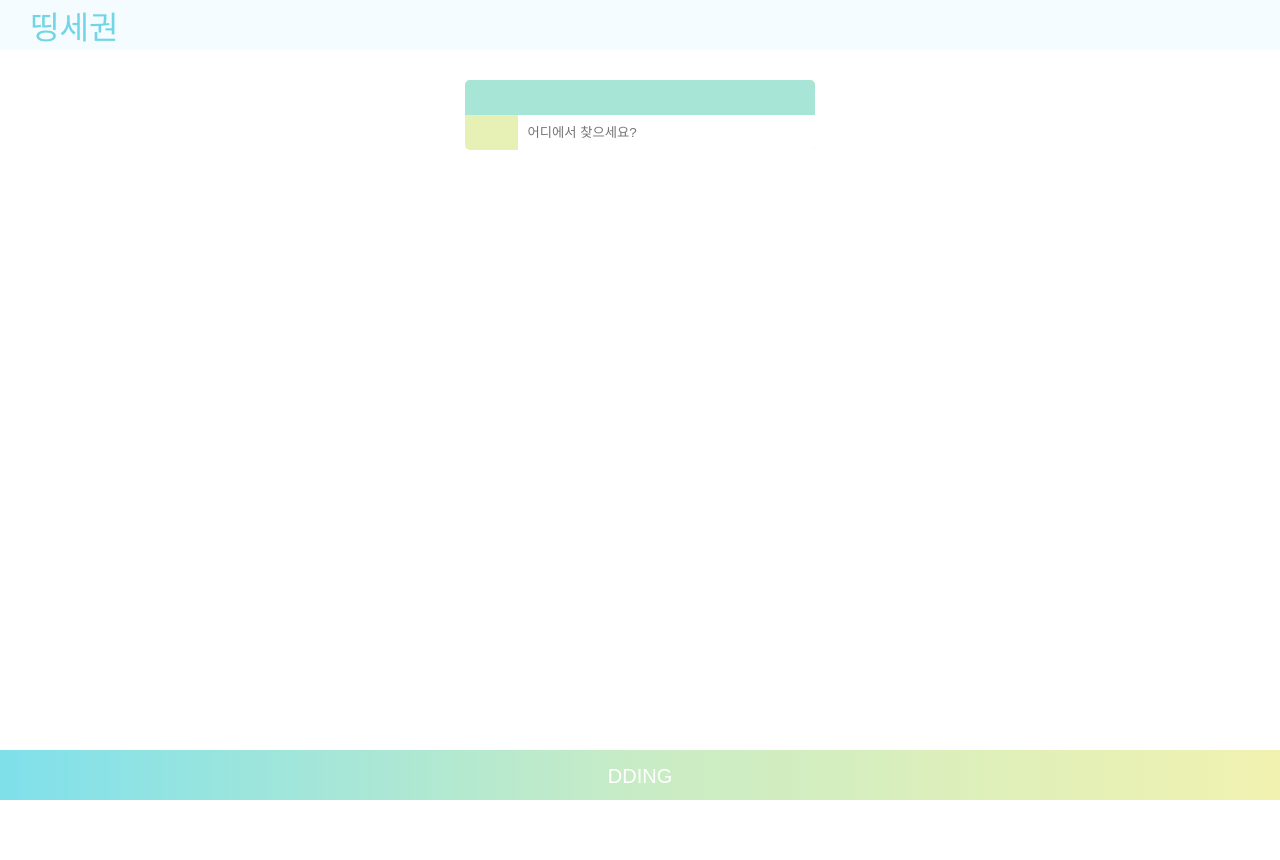
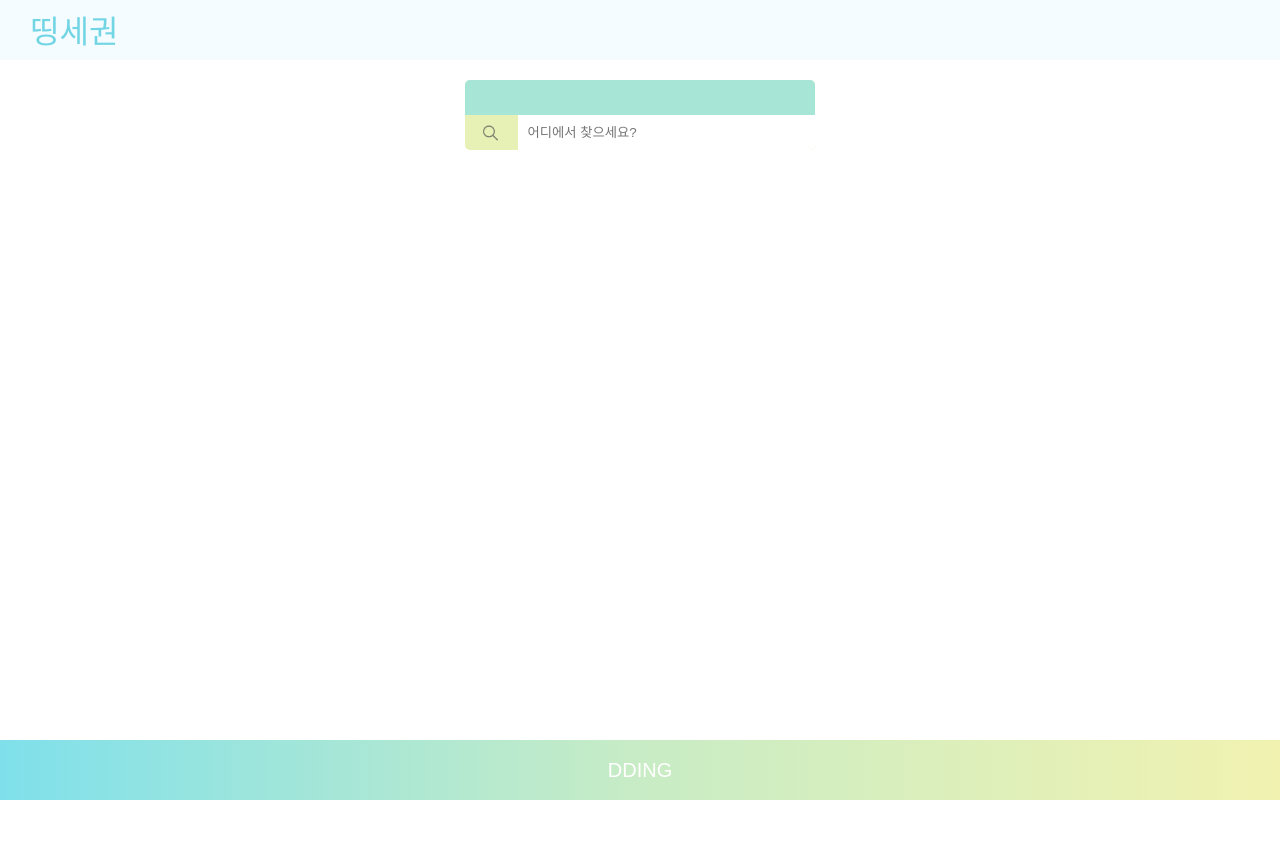
Before and after one commit to 1-top/DDING, a Django app: template store/templates/dding.html in a window 1280 px wide. Before the commit the page ends 800 px from the top, so only its background shows below. Run offline with Django 3.2, Linux system fonts and the light colour scheme; the template is opened without the code that fills it, so the values that code supplies are empty; some libraries are stand-ins or nearby versions; some web fonts are replaced.

Commit message:
Add location search

```diff
--- a/store/static/css/base.css
+++ b/store/static/css/base.css
@@ -82,12 +82,12 @@ header {
     /*left: 0;*/
     /*top: 0;*/
     width: 100%;
-    height: 50px;
+    height: 60px;
     background: #f4fcff;
     color: #72d5e4;
     font-family: 'Cafe24Ssurround', sans-serif;
     font-size: 32px;
-    line-height: 1.75;
+    line-height: 2;
     padding: 0 30px;
 }
 
@@ -96,12 +96,12 @@ footer {
     left: 0;
     bottom: 0;
     width: 100%;
-    height: 50px;
+    height: 60px;
     color: white;
     background: linear-gradient(to right, #7fe0eb, #c8ecc5, #f1f2b0);
     font-family: 'Jua', sans-serif;
     font-size: 20px;
-    line-height: 2.6;
+    line-height: 3;
     text-align: center;
     z-index: 1;
 }
--- a/store/static/css/dding.css
+++ b/store/static/css/dding.css
@@ -17,14 +17,37 @@
 }
 
 .show-address {
+    display: flex;
+    justify-content: center;
+    align-items: center;
     width: 100%;
     height: 35px;
     border-radius: 5px 5px 0 0;
     background-color: #a7e6d6;
 }
 
+.address {
+    position: relative;
+    font-size: 14px;
+    color: #222;
+}
+
 .search-box form {
     position: relative;
+}
+
+.search-box form::before {
+    position: absolute;
+    top: 50%;
+    left: 18px;
+    content: '';
+    width: 15px;
+    height: 15px;
+    transform: translateY(-50%);
+    background-image: url("/static/images/search.png");
+    background-repeat: no-repeat;
+    background-position: center;
+    background-size: contain;
 }
 
 .search-box input {
--- a/store/templates/dding.html
+++ b/store/templates/dding.html
@@ -16,18 +16,18 @@
         </form>
     </div>
     <script type="text/javascript"
-            src="//dapi.kakao.com/v2/maps/sdk.js?appkey=5b5c8c5d40569228a882e23eaf28a4ce&libraries=services,clusterer,drawing"></script>
+            src="//dapi.kakao.com/v2/maps/sdk.js?appkey={{ key }}&libraries=services,clusterer,drawing"></script>
     <script>
         const mapContainer = document.getElementById('map');
         const mapOption = {
             center: new kakao.maps.LatLng(33.450701, 126.570667),
             level: 4
         };
-        // 지도를 생성합니다
+        // 지도 생성
         const map = new kakao.maps.Map(mapContainer, mapOption);
-        // 주소-좌표 변환 객체를 생성합니다
+
+        // 주소-좌표 변환 객체 생성
         const geocoder = new kakao.maps.services.Geocoder();
-
 
         window.addEventListener('load', () => {
             kakao.maps.load(() => {
@@ -47,5 +47,25 @@
             })
         })
 
+        // 위치 검색 후 이동
+
+        const changeMapCenter = (address) => {
+            geocoder.addressSearch(address, function(result, status) {
+                if (status === kakao.maps.services.Status.OK) {
+                    var coords = new kakao.maps.LatLng(result[0].y, result[0].x);
+                    map.setCenter(coords);
+                }
+            });
+        }
+
+        const moveLocation = (e) => {
+            e.preventDefault();
+            let address = e.target.elements.address.value;
+            changeMapCenter(address);
+        }
+
+        const searchForm = document.querySelector('#search-form');
+        searchForm.addEventListener('submit', moveLocation);
+
     </script>
 {% endblock %}
```
Also changed, not shown: store/static/images/search.png (added).
